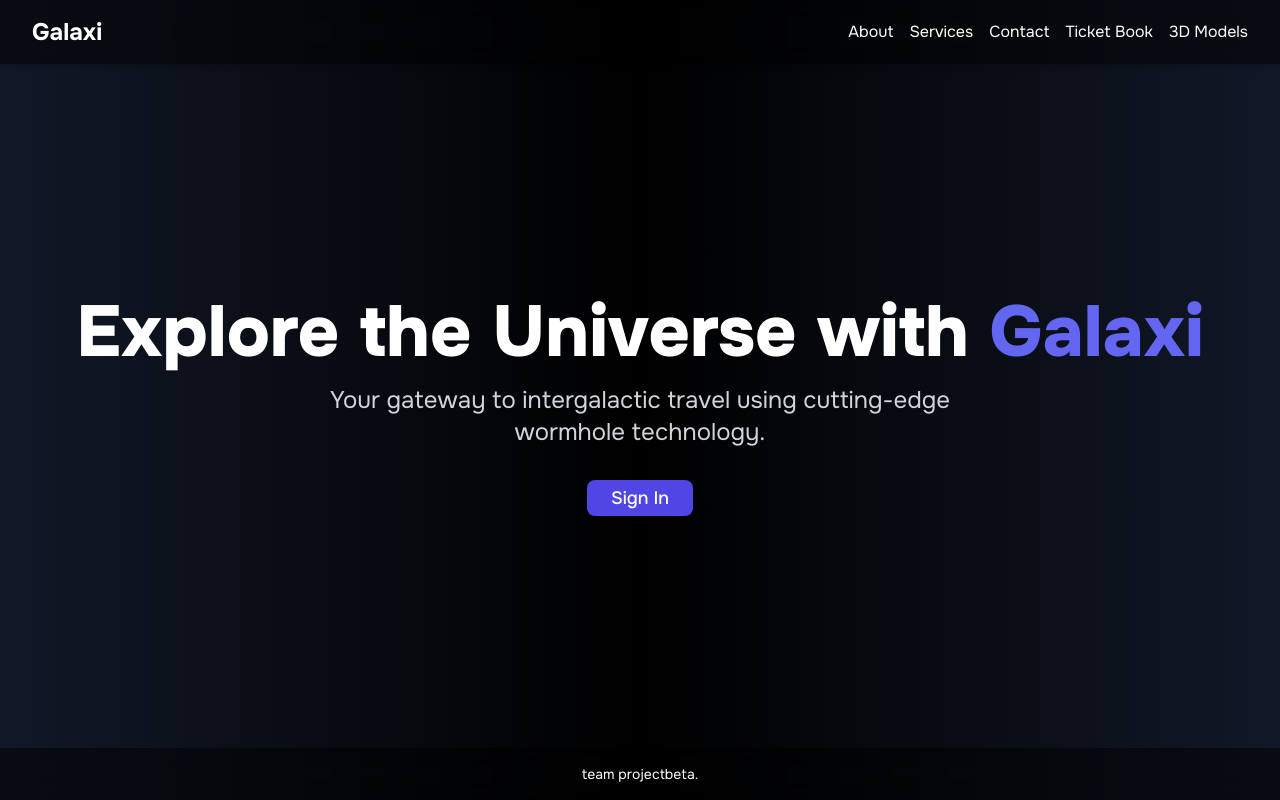
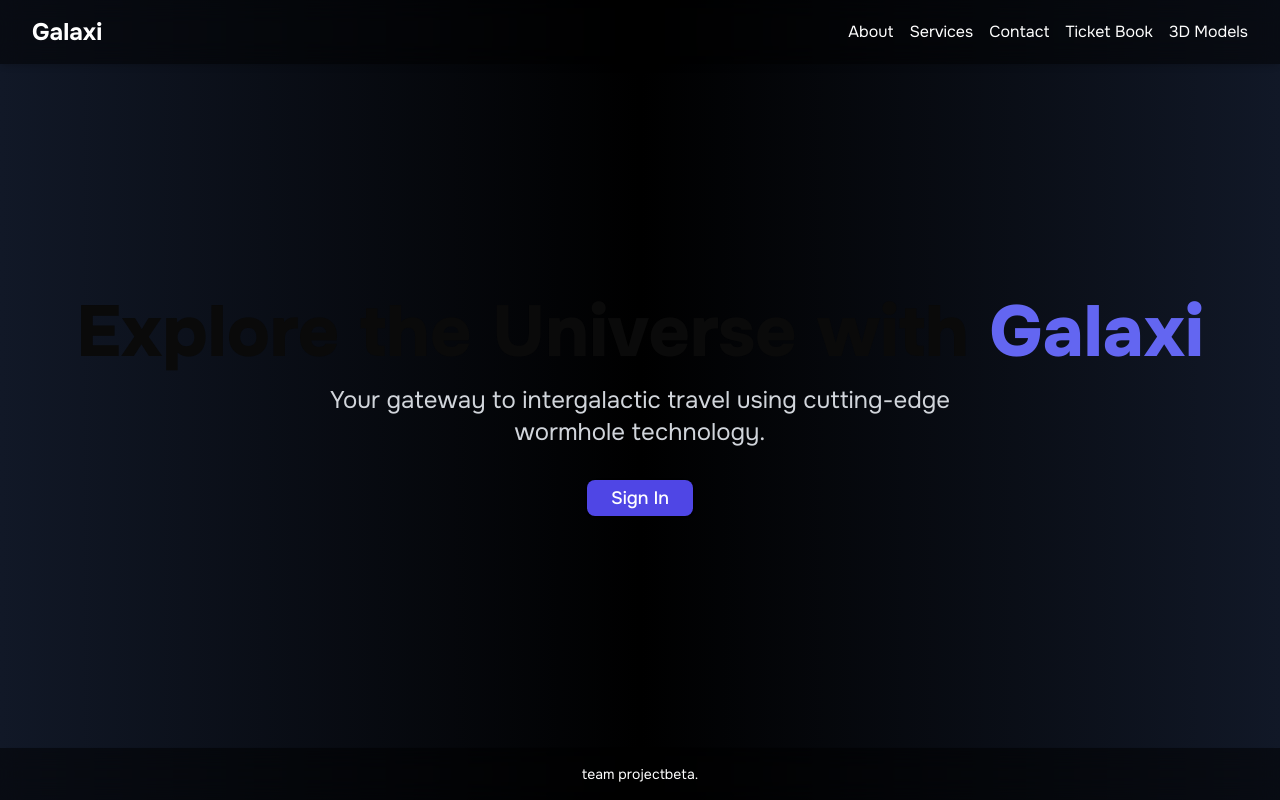
Before and after one commit to gaurangkhera/galaxi, a Next.js app: page / in a window 1280 px wide. Built offline with nearby package versions, Linux system fonts and the light colour scheme; no server answers.

Commit message:
Update globals.css

```diff
--- a/app/globals.css
+++ b/app/globals.css
@@ -1,8 +1,6 @@
 @tailwind base;
 @tailwind components;
 @tailwind utilities;
-
-
 
 @layer base {
   :root {
@@ -10,64 +8,68 @@
     --foreground: 0 0% 3.9%;
     --card: 0 0% 100%;
     --card-foreground: 0 0% 3.9%;
-    --popover: 0 0% 100%;
-    --popover-foreground: 0 0% 3.9%;
-    --primary: 0 72.2% 50.6%;
+    --primary: 243 67% 52%;
     --primary-foreground: 0 85.7% 97.3%;
-    --secondary: 0 0% 96.1%;
-    --secondary-foreground: 0 0% 9%;
-    --muted: 0 0% 96.1%;
-    --muted-foreground: 0 0% 45.1%;
-    --accent: 0 0% 96.1%;
-    --accent-foreground: 0 0% 9%;
-    --destructive: 0 84.2% 60.2%;
-    --destructive-foreground: 0 0% 98%;
-    --border: 0 0% 89.8%;
-    --input: 0 0% 89.8%;
-    --ring: 0 72.2% 50.6%;
     --radius: 0.5rem;
-    --chart-1: 12 76% 61%;
-    --chart-2: 173 58% 39%;
-    --chart-3: 197 37% 24%;
-    --chart-4: 43 74% 66%;
-    --chart-5: 27 87% 67%;
+    --animation-duration: 0.5s;
   }
 
   .dark {
+    /* Dark mode variables */
     --background: 0 0% 3.9%;
     --foreground: 0 0% 98%;
     --card: 0 0% 3.9%;
     --card-foreground: 0 0% 98%;
-    --popover: 0 0% 3.9%;
-    --popover-foreground: 0 0% 98%;
-    --primary: 0 72.2% 50.6%;
-    --primary-foreground: 0 85.7% 97.3%;
-    --secondary: 0 0% 14.9%;
-    --secondary-foreground: 0 0% 98%;
-    --muted: 0 0% 14.9%;
-    --muted-foreground: 0 0% 63.9%;
-    --accent: 0 0% 14.9%;
-    --accent-foreground: 0 0% 98%;
-    --destructive: 0 62.8% 30.6%;
-    --destructive-foreground: 0 0% 98%;
-    --border: 0 0% 14.9%;
-    --input: 0 0% 14.9%;
-    --ring: 0 72.2% 50.6%;
-    --chart-1: 220 70% 50%;
-    --chart-2: 160 60% 45%;
-    --chart-3: 30 80% 55%;
-    --chart-4: 280 65% 60%;
-    --chart-5: 340 75% 55%;
+  }
+
+  body {
+    @apply bg-background text-foreground antialiased;
+    font-family: 'Inter', sans-serif;
+  }
+
+  h1, h2, h3, h4, h5, h6 {
+    @apply text-foreground font-bold;
+  }
+
+  p {
+    @apply text-foreground;
+  }
+
+  .sign-in-button:hover {
+    transform: translateY(-5px);
+    transition: transform var(--animation-duration) ease-in-out;
+  }
+
+  .nav-link {
+    @apply hover:text-white-400 transition-colors duration-300;
+  }
+
+  .btn {
+    @apply inline-flex items-center justify-center px-6 py-3 rounded-lg text-lg font-medium;
+  }
+
+  .btn-primary {
+    @apply bg-indigo-600 text-white hover:bg-indigo-500;
+  }
+
+  /* Fade-in animation for text */
+  @keyframes fadeIn {
+    from {
+      opacity: 0;
+      transform: translateY(-20px);
+    }
+    to {
+      opacity: 1;
+      transform: translateY(0);
+    }
+  }
+
+  .animate-fade-in {
+    animation: fadeIn 1s ease-in-out;
+  }
+
+  /* Hover effect for main heading */
+  h1 span {
+    transition: all 0.3s ease;
   }
 }
-
-
-
-@layer base {
-  * {
-    @apply border-border;
-  }
-  body {
-    @apply bg-background text-foreground min-h-full;
-  }
-}
```
